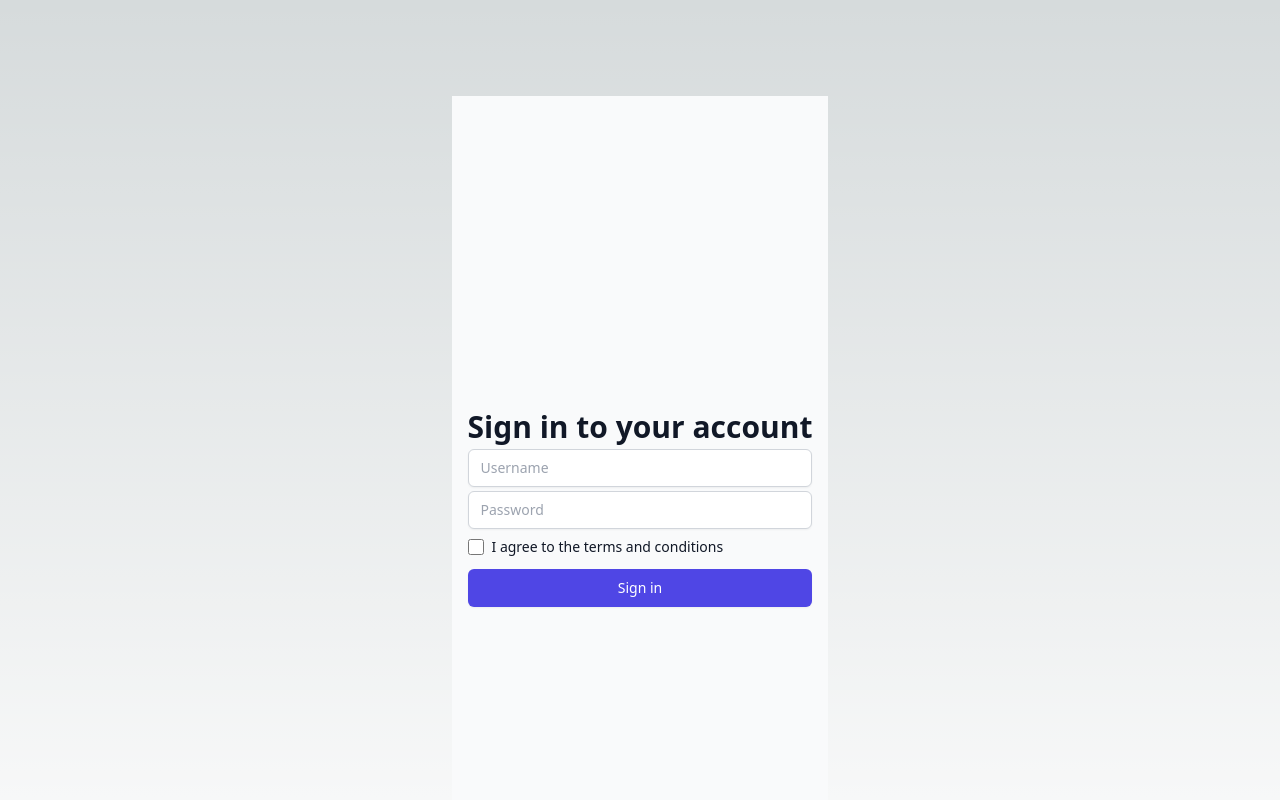
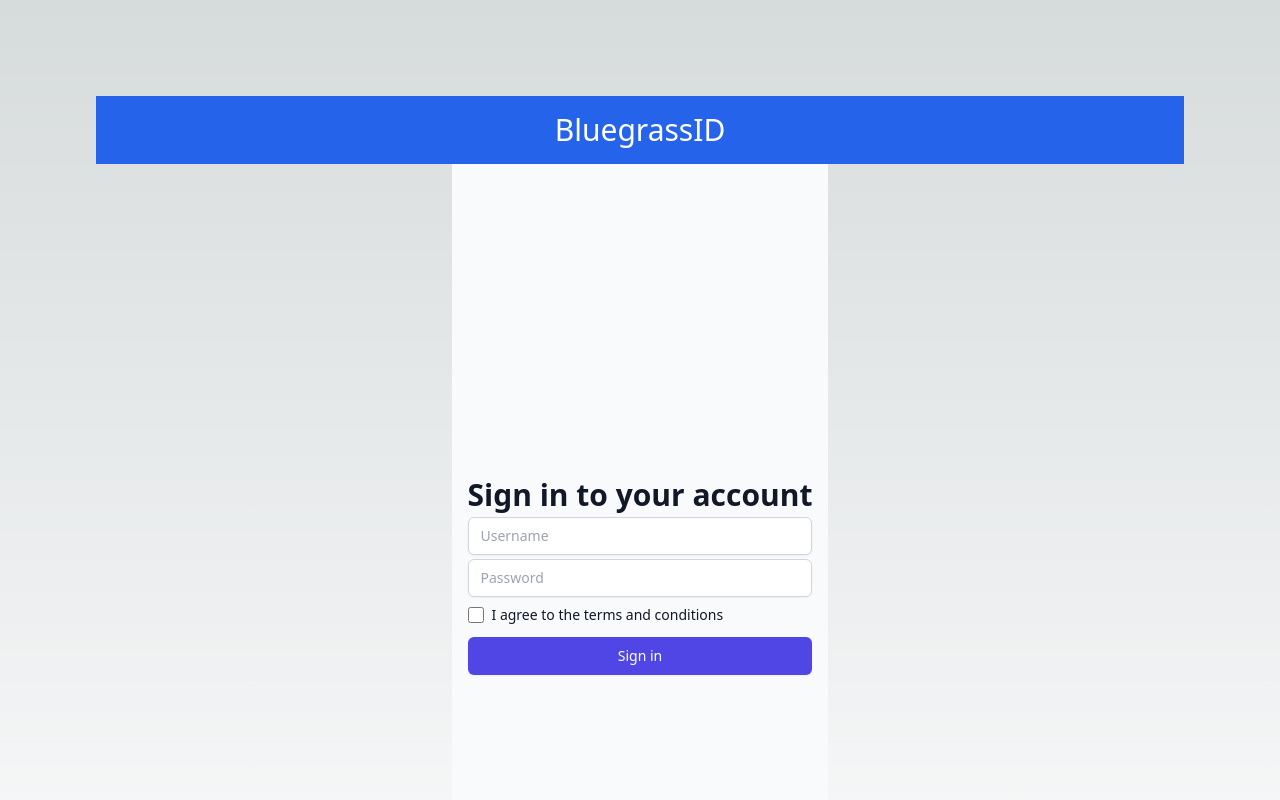
Before and after one commit to stub-ai/1bef8f23-4ee2-5264-a55b-f3a5e8f22cec, a Next.js app: page / in a window 1280 px wide. Shown: the top 800 px of the page. Built offline with nearby package versions, Linux system fonts and the light colour scheme.

Commit message:
Commit from Stub AI

```diff
--- a/components/Header.tsx
+++ b/components/Header.tsx
@@ -0,0 +1,11 @@
+import React from 'react';
+
+const Header = () => {
+  return (
+    <header className="w-full py-4 bg-blue-600">
+      <h1 className="text-center text-white text-3xl">BluegrassID</h1>
+    </header>
+  );
+};
+
+export default Header;
--- a/components/Login.tsx
+++ b/components/Login.tsx
@@ -1,10 +1,12 @@
 import React, { useState } from 'react';
 import axios from 'axios';
+import { useRouter } from 'next/router';
 
 const Login = () => {
   const [username, setUsername] = useState('');
   const [password, setPassword] = useState('');
   const [agreed, setAgreed] = useState(false);
+  const router = useRouter();
 
   const handleLogin = async () => {
     try {
@@ -34,6 +36,7 @@ const Login = () => {
       // This will depend on your specific use case
       if (agreed) {
         // Send SAML response to the browser
+        router.push('/saml-response', { query: { samlResponse } });
       }
     } catch (error) {
       console.error('Error during login:', error);
--- a/package.json
+++ b/package.json
@@ -1,5 +1,5 @@
 {
-  "name": "template-nexts-page-tailwind",
+  "name": "bluegrassid",
   "version": "0.1.0",
   "private": true,
   "scripts": {
--- a/pages/index.tsx
+++ b/pages/index.tsx
@@ -1,8 +1,10 @@
 import Login from '../components/Login';
+import Header from '../components/Header';
 
 export default function Home() {
   return (
-    <main className="flex min-h-screen flex-col items-center justify-between p-24">
+    <main className="flex flex-col items-center justify-between p-24">
+      <Header />
       <Login />
     </main>
   );
```
